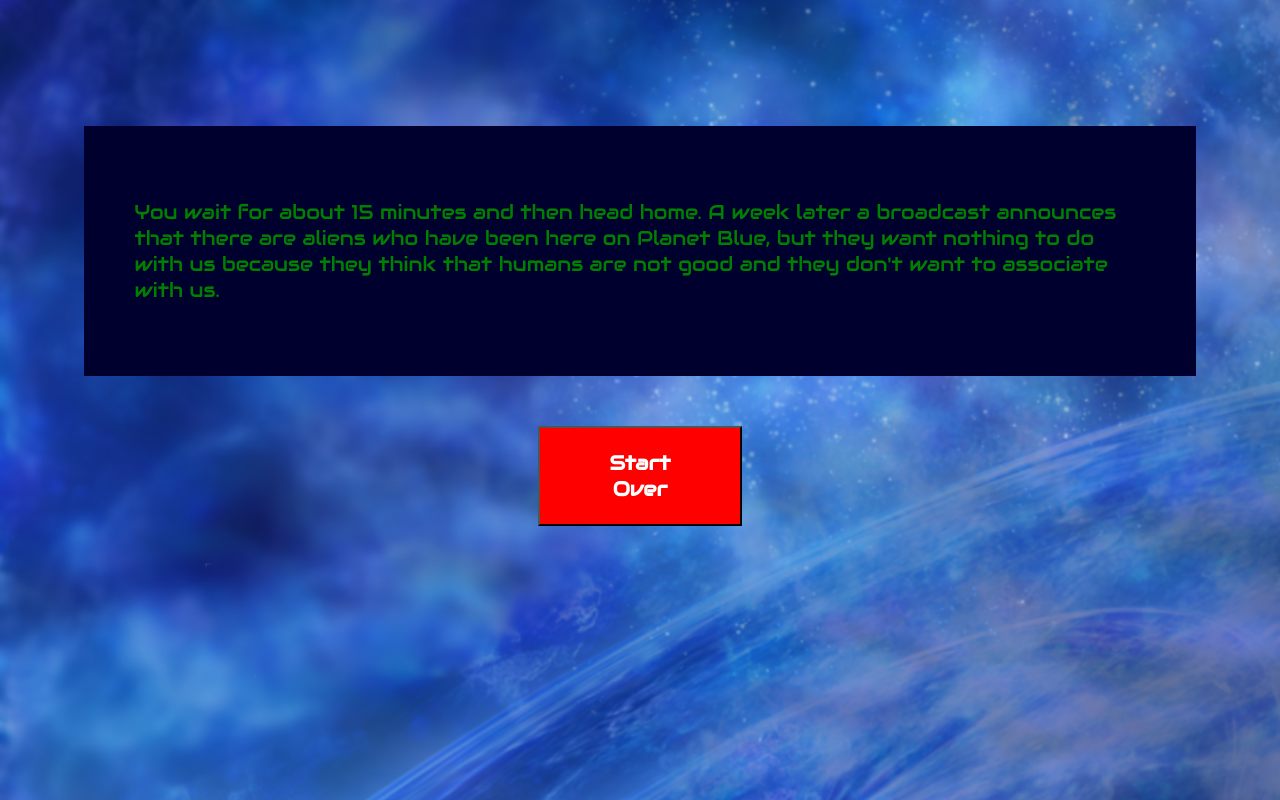
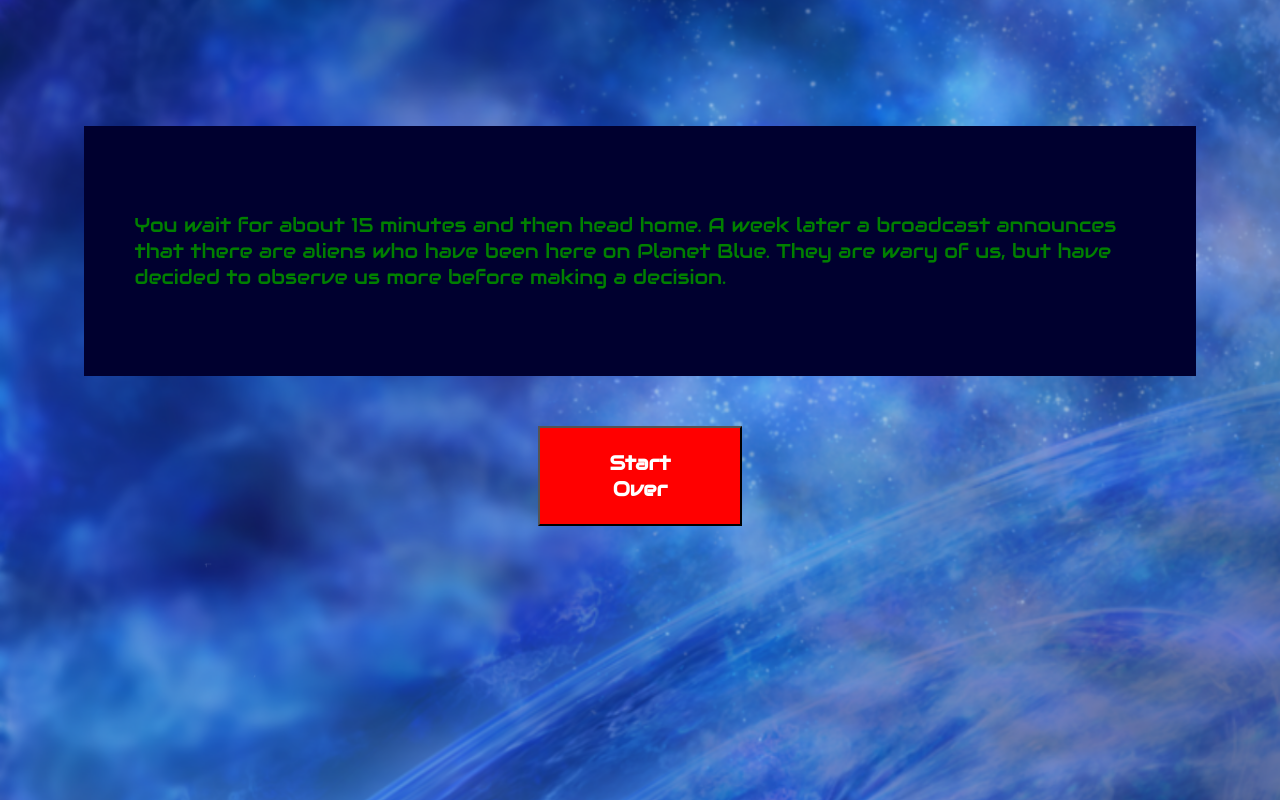
Before and after one commit to himekatie/ChooseYourOwnAdventure, a plain HTML site: page Neutral_End(2).html in a window 1280 px wide. Drawn offline with Linux system fonts and the light colour scheme.

Commit message:
commit
Neutral ending 2

```diff
--- a/Neutral_End(2).html
+++ b/Neutral_End(2).html
@@ -38,9 +38,8 @@
 
         <p id="neutral">
             You wait for about 15 minutes and then head home.
-            A week later a broadcast announces that there are aliens who have been here on Planet Blue,
-            but they want nothing to do with us because they think that humans
-            are not good and they don't want to associate with us.
+            A week later a broadcast announces that there are aliens who have been here on Planet Blue.
+            They are wary of us, but have decided to observe us more before making a decision.
 
         </p>
 
```
Also changed, not shown: selection3(Bad).html (+0 -3 lines), selection5(Bad).html (+0 -3 lines).
